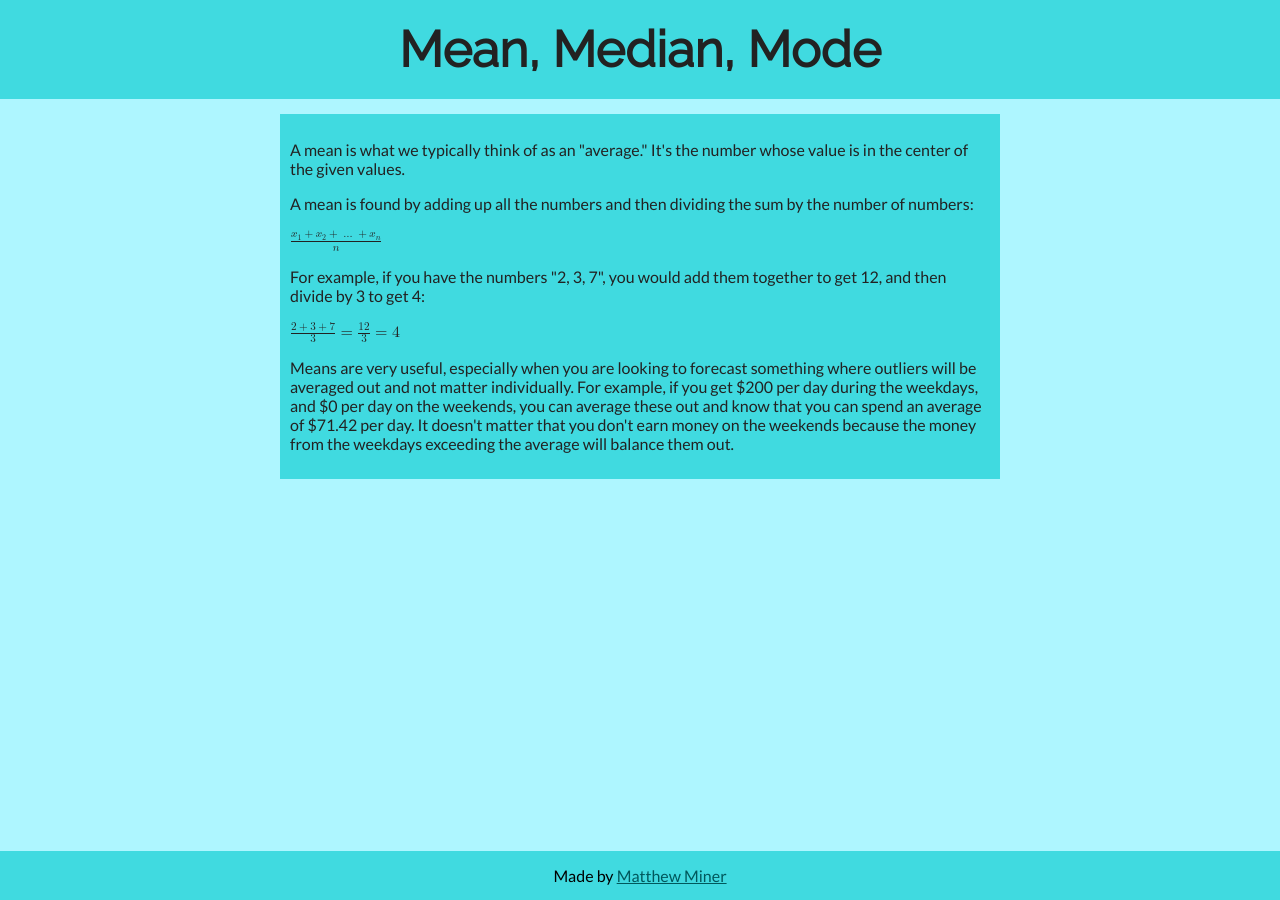
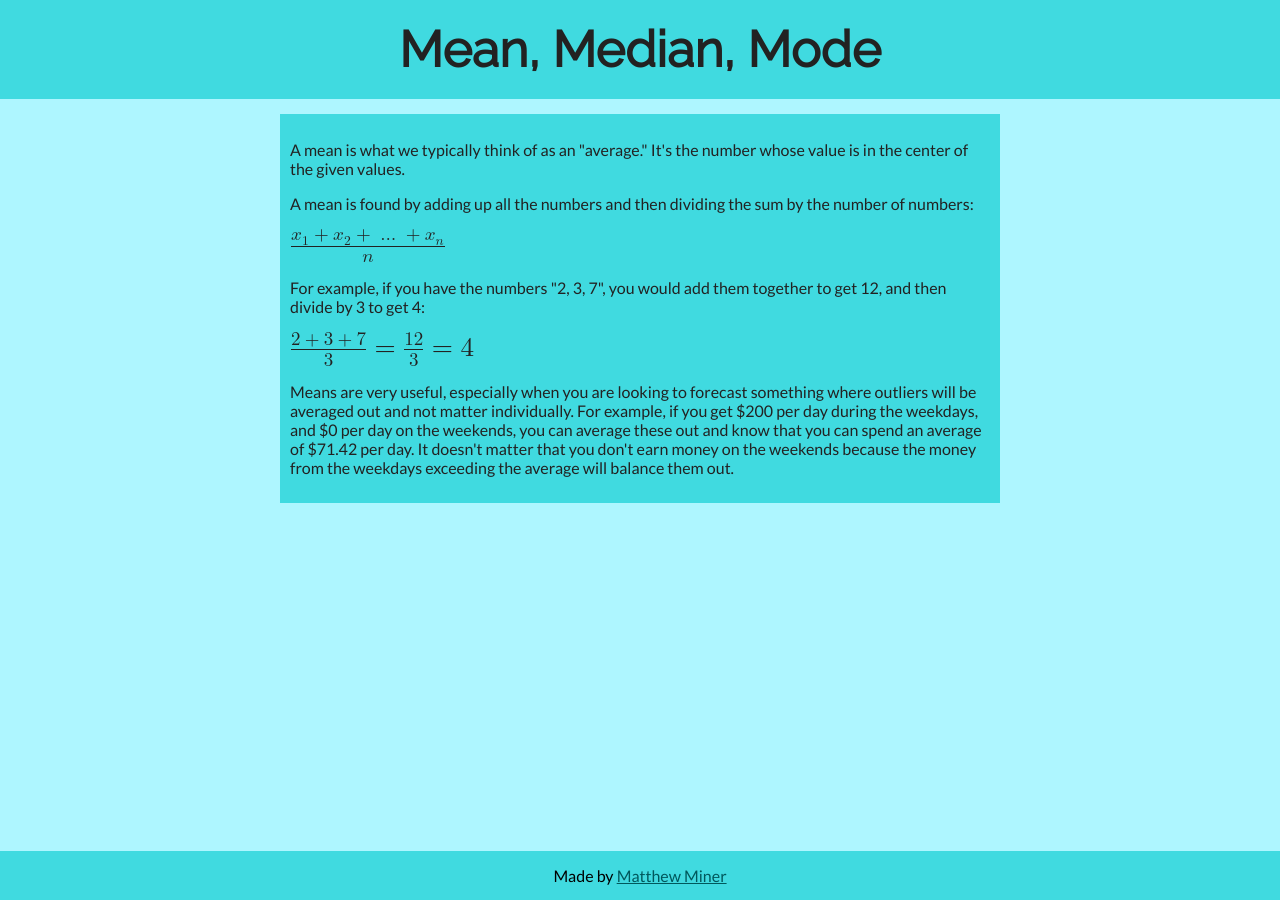
Before and after one commit to mminer237/meanmedianmode, a Jekyll site: the page built from _pages/mean.html, in a window 1280 px wide. Built offline with Jekyll 4.4.1, drawn with Linux system fonts in a browser that asks for light colours.

Commit message:
Make math bigger

```diff
--- a/css/style.scss
+++ b/css/style.scss
@@ -125,6 +125,9 @@ a:hover {
 	font-size: 200%;
 	margin: 25px 8px auto;
 }
+math {
+	font-size: 170%;
+}
 footer {
 	background-color: var(--primary-color);
 	padding: 15px;
```
